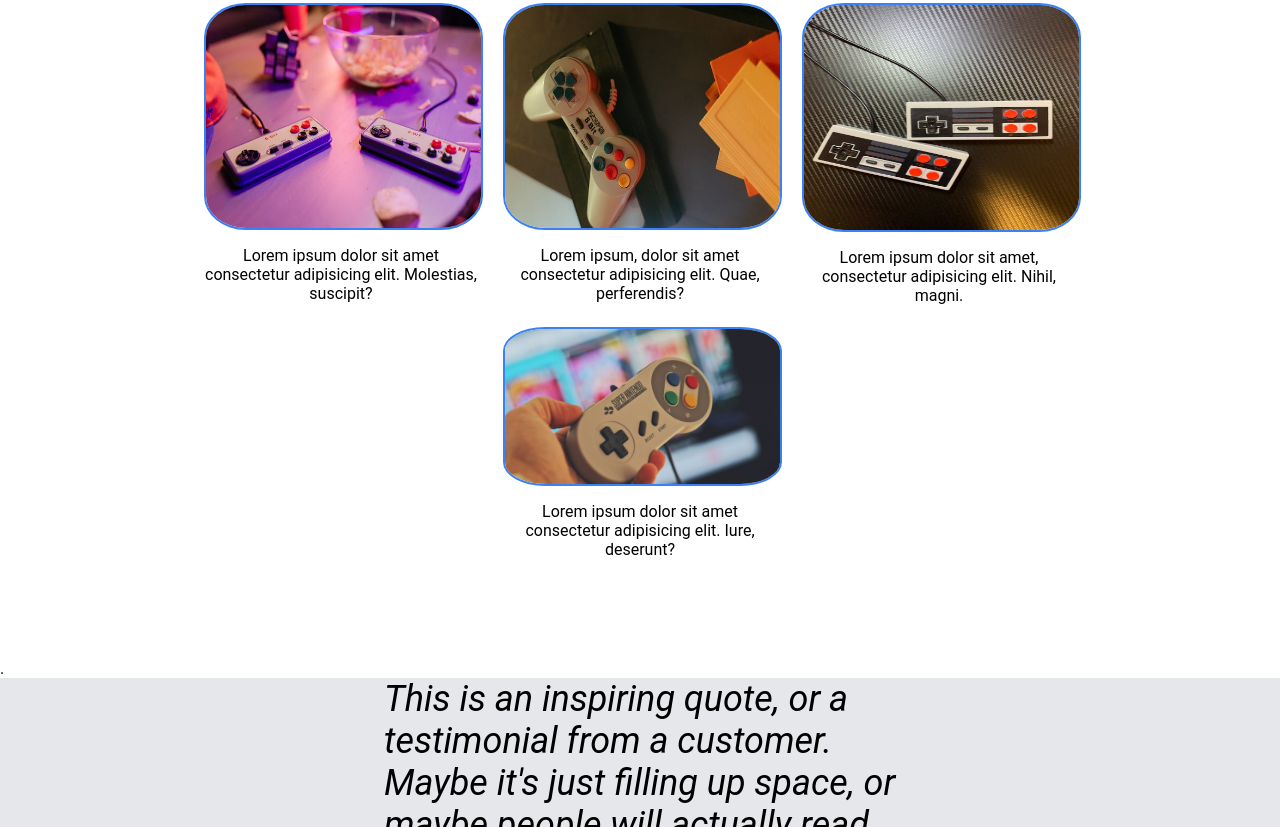
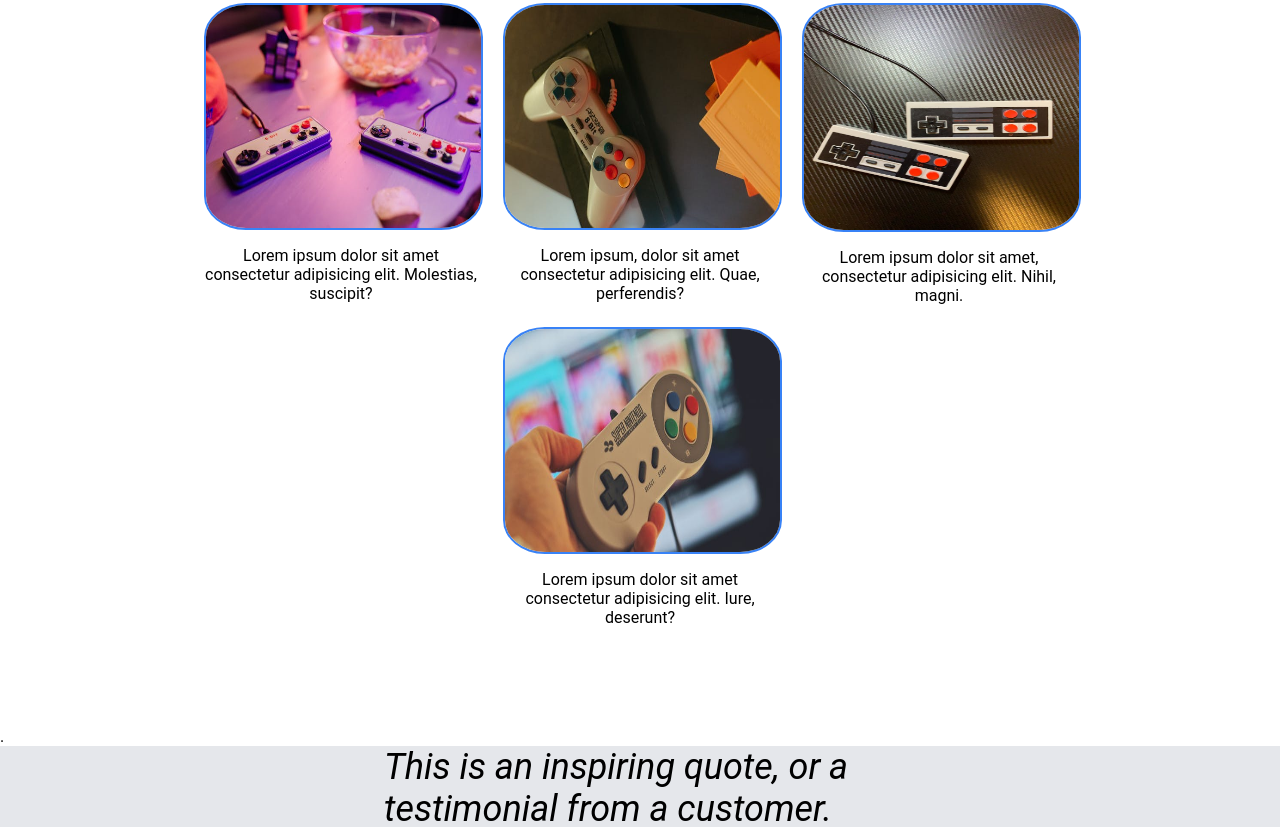
Before and after one commit to alihantasyurek/landing-page, a plain HTML site: page index.html in a window 1280 px wide. Shown: the part 570-1397 px from the top of the page. Drawn offline with Linux system fonts and the light colour scheme.

Commit message:
Update style.css
flex-items uses height instead of max-height

```diff
--- a/style.css
+++ b/style.css
@@ -107,7 +107,7 @@ ul {
   display: flex;
   flex-direction: column;
   max-width: 275px;
-  max-height: 300px;
+  height: 300px;
 }
 
 .flex-items > img {
```
